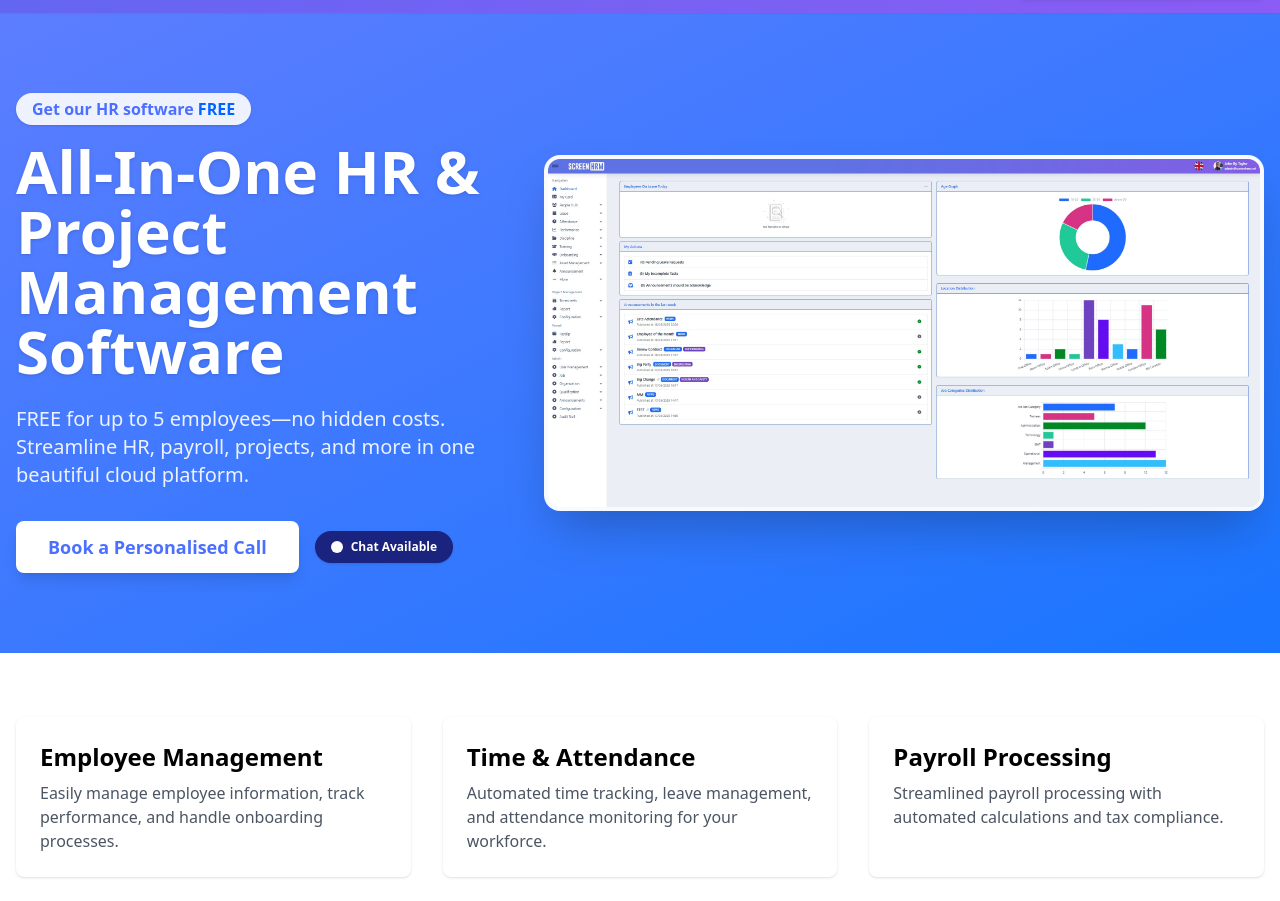
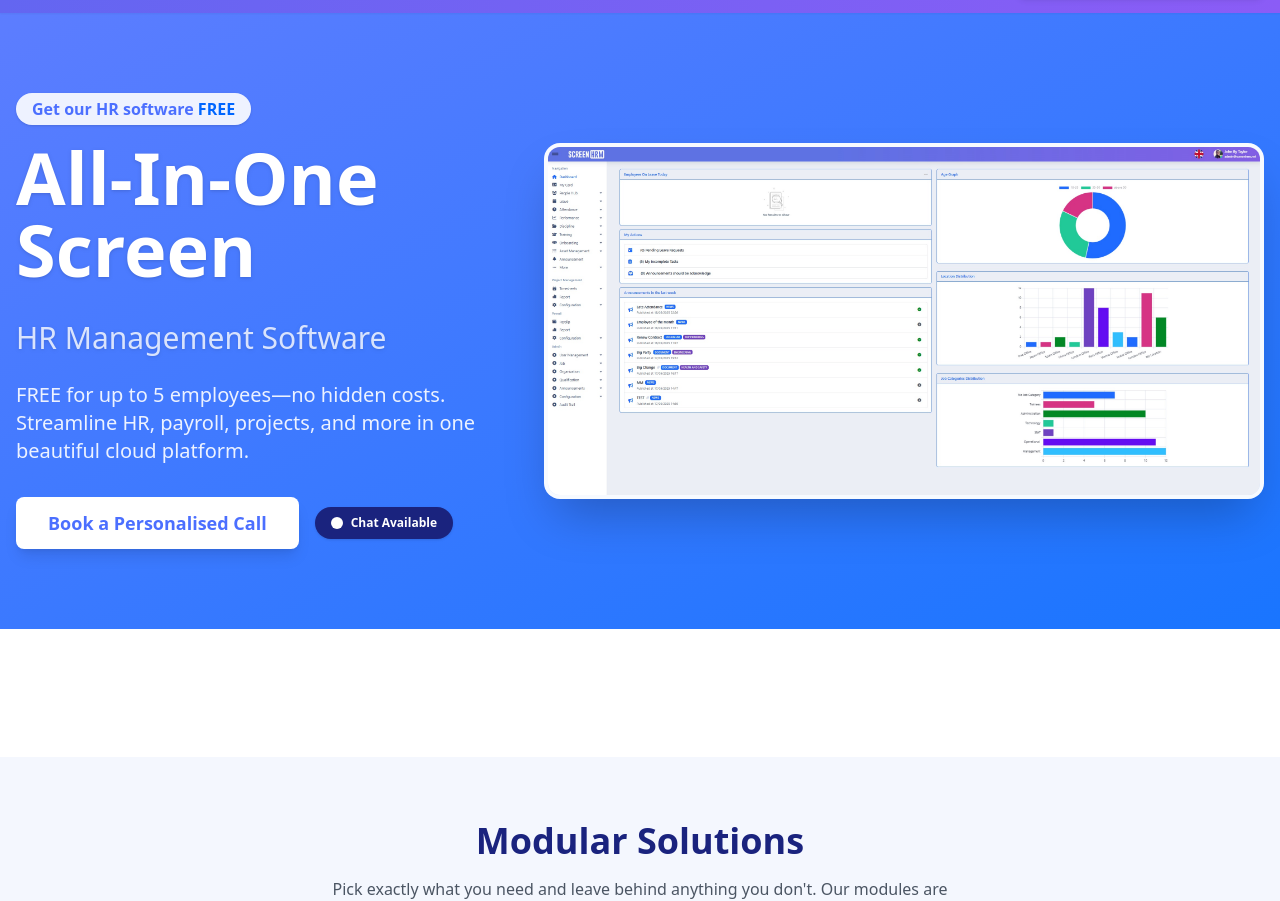
Before and after one commit to IbraJokha/HrmLanding, an Astro site: page / in a window 1280 px wide. Shown: the part 59-960 px from the top of the page. Built offline with nearby package versions, Linux system fonts and the light colour scheme; Astro itself is replaced by a stand-in of ours.

Commit message:
small changes

```diff
--- a/src/components/Hero.astro
+++ b/src/components/Hero.astro
@@ -9,10 +9,11 @@ const dashboardImg = '/dashboard-screenshot.jpg';
       <span class="inline-block bg-white/90 text-brand-primary font-bold px-3 md:px-4 py-1 rounded-full mb-3 md:mb-4 shadow text-sm md:text-base">
         Get our HR software <span class="text-brand-accent">FREE</span>
       </span>
-
-      <!-- Heading - smaller on mobile, same on desktop -->
-      <h1 class="text-3xl sm:text-4xl md:text-5xl lg:text-6xl font-extrabold leading-tight text-white drop-shadow mb-4 md:mb-6">
-        All-In-One HR & Project Management Software
+        <!-- Heading - smaller on mobile, same on desktop -->
+      <h1 class="text-4xl sm:text-5xl md:text-6xl lg:text-7xl font-extrabold leading-tight text-white drop-shadow mb-4 md:mb-6">
+        All-In-One Screen
+        <br />
+        <span class="text-lg sm:text-xl md:text-2xl lg:text-3xl font-normal text-white/80">HR Management Software</span>
       </h1>
 
       <!-- Description text - better spacing on mobile -->
--- a/src/components/Overview.astro
+++ b/src/components/Overview.astro
@@ -1,29 +1,9 @@
 ---
-const features = [
-  {
-    title: 'Employee Management',
-    description: 'Easily manage employee information, track performance, and handle onboarding processes.',
-  },
-  {
-    title: 'Time & Attendance',
-    description: 'Automated time tracking, leave management, and attendance monitoring for your workforce.',
-  },
-  {
-    title: 'Payroll Processing',
-    description: 'Streamlined payroll processing with automated calculations and tax compliance.',
-  },
-];
+// Content removed as requested
 ---
 
 <section class="py-16">
   <div class="container mx-auto px-4">
-    <div class="grid md:grid-cols-3 gap-8">
-      {features.map((feature) => (
-        <div class="bg-white p-6 rounded-lg shadow hover:shadow-lg transition-shadow">
-          <h3 class="text-2xl font-semibold mb-2">{feature.title}</h3>
-          <p class="text-gray-600">{feature.description}</p>
-        </div>
-      ))}
-    </div>
+    <!-- Feature boxes have been removed -->
   </div>
 </section>
--- a/src/pages/offices.astro
+++ b/src/pages/offices.astro
@@ -17,8 +17,8 @@ import Footer from '../components/Footer.astro';
 
       <div class="grid grid-cols-1 md:grid-cols-2 gap-12">        <!-- UK Headquarters -->
         <div class="bg-white rounded-2xl shadow-lg p-8 md:p-10 relative overflow-hidden">
-          <div class="absolute top-0 right-0 p-2 bg-brand-primary/10 rounded-bl-xl z-0">
-            <span class="text-xs font-bold text-brand-primary">HQ</span>
+          <div class="absolute top-0 right-0 p-3 bg-brand-primary/10 rounded-bl-xl z-0">
+            <span class="text-sm font-bold text-brand-primary">HQ</span>
           </div>
           <div class="relative z-10">
             <div class="w-16 h-16 bg-brand-primary/20 rounded-full flex items-center justify-center text-brand-primary mb-6">
@@ -58,11 +58,10 @@ import Footer from '../components/Footer.astro';
               </svg>
             </a>
           </div>
-        </div>
-          <!-- Eastern Europe Office -->
+        </div>        <!-- Eastern Europe Office -->
         <div class="bg-white rounded-2xl shadow-lg p-8 md:p-10 relative overflow-hidden">
-          <div class="absolute top-0 right-0 p-2 bg-brand-accent/10 rounded-bl-xl z-0">
-            <span class="text-xs font-bold text-brand-accent">EU</span>
+          <div class="absolute top-0 right-0 p-3 bg-brand-accent/10 rounded-bl-xl z-0">
+            <span class="text-sm font-bold text-brand-accent">EU</span>
           </div>
           <div class="relative z-10">
             <div class="w-16 h-16 bg-brand-accent/20 rounded-full flex items-center justify-center text-brand-accent mb-6">
```
